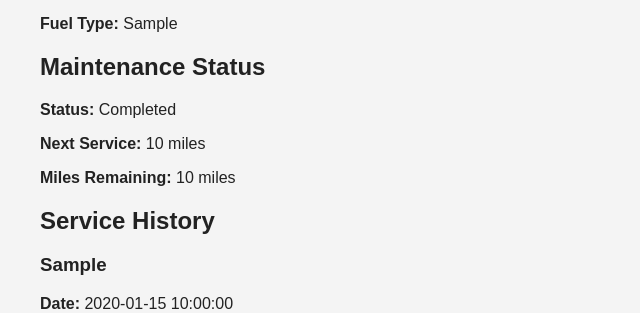
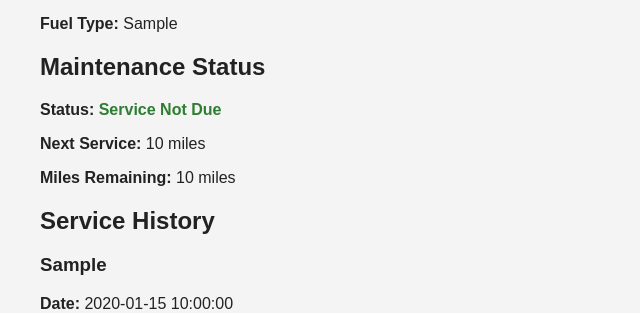
Before and after one commit to nnoroi/vehicle_service_management, a Flask app: template app/templates/vehicles/details.html in a window 1280 px wide. Shown: the part 277-590 px from the top of the page, without its empty margins (0-640 px from the left). Run offline with Flask 3, Linux system fonts and the light colour scheme; the template is opened without the code that fills it: most values are stand-ins (such as "Sample title", 1, 10 or a date in 2020).

Commit message:
Style maintenance status

```diff
--- a/app/static/css/style.css
+++ b/app/static/css/style.css
@@ -97,3 +97,13 @@ main {
     border-radius: 6px;
     margin-bottom: 20px;
 }
+
+.maintenance-due {
+    color: #b00020;
+    font-weight: bold;
+}
+
+.maintenance-ok {
+    color: #2e7d32;
+    font-weight: bold;
+}
--- a/app/templates/vehicles/details.html
+++ b/app/templates/vehicles/details.html
@@ -38,7 +38,15 @@
 
         <p>
             <strong>Status:</strong>
-            {{ maintenance_status.status }}
+            {% if maintenance_status.status == "Service Due" %}
+                <span class="maintenance-due">
+                    Service Due
+                </span>
+            {% else %}
+                <span class="maintenance-ok">
+                    Service Not Due
+                </span>
+            {% endif %}
         </p>
 
         {% if maintenance_status.next_service_mileage %}
```
